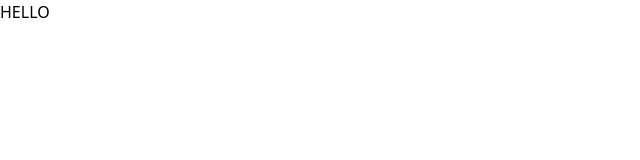
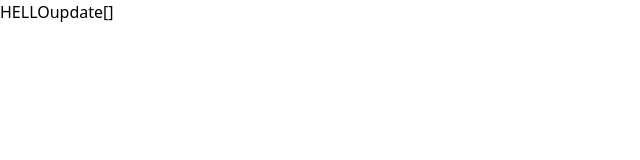
Before and after one commit to doriasu/my_todo, a React (Create React App) app: page / in a window 1280 px wide. Shown: the top 160 px of the page, without its empty margins (0-640 px from the left). Built offline with nearby package versions, Linux system fonts and the light colour scheme.

Commit message:
とりあえずpushできるようにした

```diff
--- a/src/App.tsx
+++ b/src/App.tsx
@@ -1,11 +1,13 @@
 import {FC} from 'react';
 import { Provider } from 'react-redux';
 import store from './store';
+import Card from './components/Card';
 const App:FC=()=>{
   return(
     <>
       <Provider store={store}>
         HELLO
+        <Card />
       </Provider>
     </>
   )
--- a/src/components/Card.tsx
+++ b/src/components/Card.tsx
@@ -10,4 +10,14 @@ const Card:FC=()=>{
 	})
 	const dispatch = useDispatch();
 	const {pushCard} = cardSlice.actions;
+	const update =()=>{
+		dispatch(pushCard({id:1,title:"sample", text:"yeaaaaa", url:"localhost:8000", date:new Date()}))
+	}
+	return(
+		<>
+			<button onClick={update}>update</button>
+			{JSON.stringify(cardArray)}
+		</>
+	)
 }
+export default Card;
```
